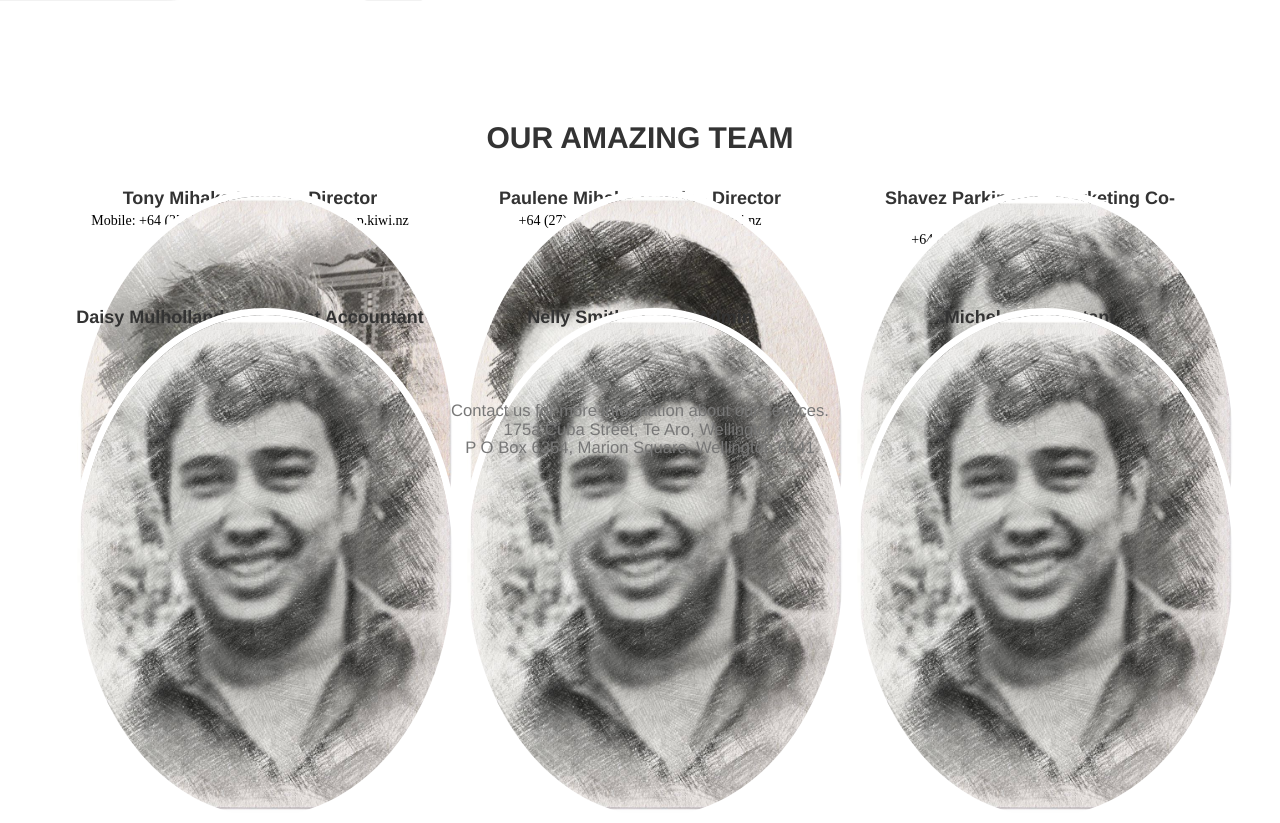
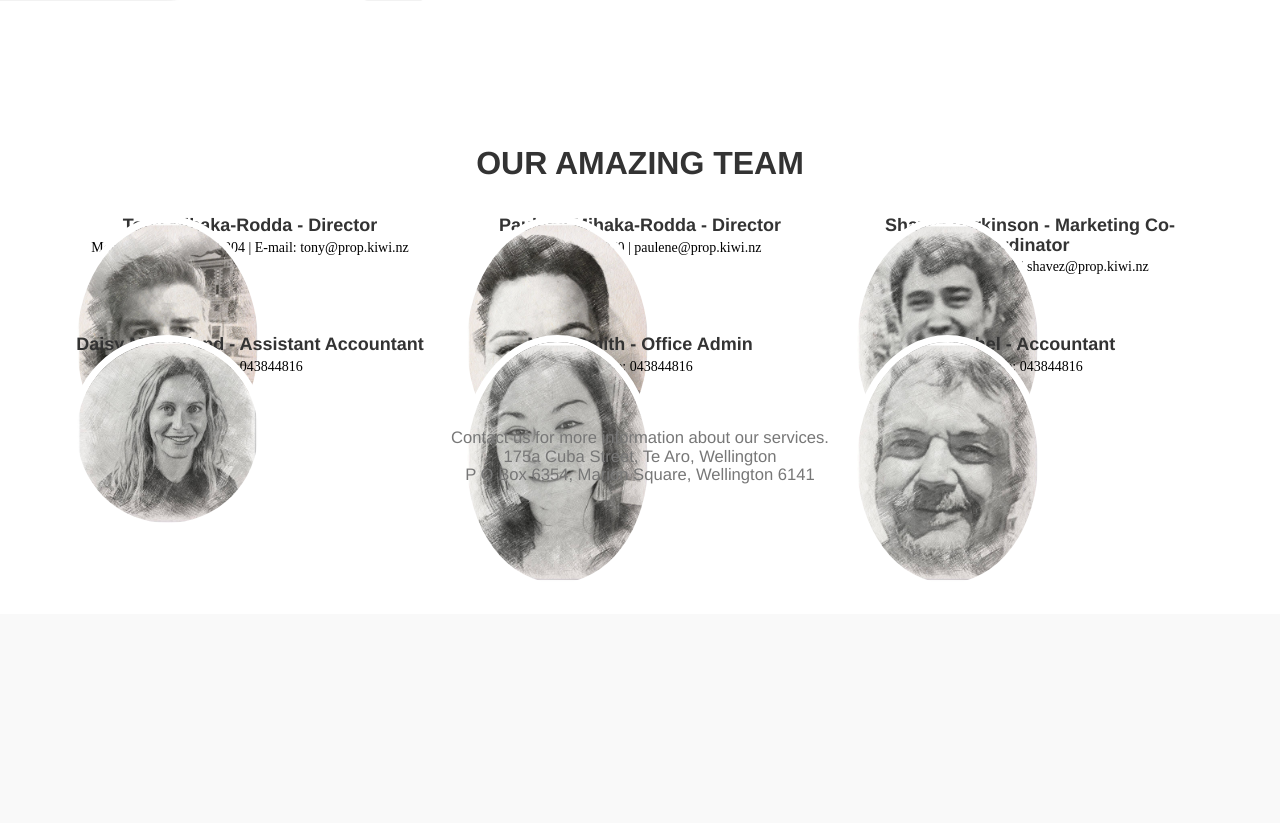
Before and after one commit to patelvine/prop., a PHP site: page / in a window 1280 px wide. Shown: the part 1451-2274 px from the top of the page. After the commit the page ends 2065 px from the top, so only its background shows below. Run offline with PHP 8.4, Linux system fonts and the light colour scheme.

Commit message:
more fixes

```diff
--- a/assets/css/style.css
+++ b/assets/css/style.css
@@ -476,7 +476,7 @@ body {
 
 .team-img {
     position: absolute;
-    max-width: 100%;
+    max-width: 50%;
     height:auto;
     width:auto;
 }
--- a/index.html
+++ b/index.html
@@ -216,7 +216,7 @@
             <div class="container">
                 <div class="row">
                     <div class="col-lg-12 text-center">
-                        <h2 class="section-heading">Our Amazing Team</h2>
+                        <h2 class="intro-heading">Our Amazing Team</h2>
                     </div>
                 </div>
                 <!--<div class="row">
@@ -251,7 +251,7 @@
                     </div>
                     <div class="col-sm-4">
                         <div class="team-member">
-                            <img src="assets/img/team/dpImg3.jpg" class="img-responsive img-circle team-img" alt="">
+                            <img src="assets/img/team/dpImg4.jpg" class="img-responsive img-circle team-img" alt="">
                             <h4>Daisy Mulholland - Assistant Accountant</h4>
                             <!--<p class="text-muted">Lorem ipsum dolor sit amet, consectetur adipisicing elit. Aut eaque, laboriosam veritatis, quos non quis ad perspiciatis, totam corporis ea, alias ut unde.</p>-->
                             <p class="text-muted" style="color:black">Phone: 043844816</p>
@@ -259,7 +259,7 @@
                     </div>
                     <div class="col-sm-4">
                         <div class="team-member">
-                            <img src="assets/img/team/dpImg3.jpg" class="img-responsive img-circle team-img" alt="">
+                            <img src="assets/img/team/dpImg5.jpg" class="img-responsive img-circle team-img" alt="">
                             <h4>Nelly Smith - Office Admin</h4>
                             <!--<p class="text-muted">Lorem ipsum dolor sit amet, consectetur adipisicing elit. Aut eaque, laboriosam veritatis, quos non quis ad perspiciatis, totam corporis ea, alias ut unde.</p>-->
                             <p class="text-muted" style="color:black">Phone: 043844816</p>
@@ -267,7 +267,7 @@
                     </div>
                     <div class="col-sm-4">
                         <div class="team-member">
-                            <img src="assets/img/team/dpImg3.jpg" class="img-responsive img-circle team-img" alt="">
+                            <img src="assets/img/team/dpImg6.jpg" class="img-responsive img-circle team-img" alt="">
                             <h4>Michel - Accountant</h4>
                             <!--<p class="text-muted">Lorem ipsum dolor sit amet, consectetur adipisicing elit. Aut eaque, laboriosam veritatis, quos non quis ad perspiciatis, totam corporis ea, alias ut unde.</p>-->
                             <p class="text-muted" style="color:black">Phone: 043844816</p>
```
